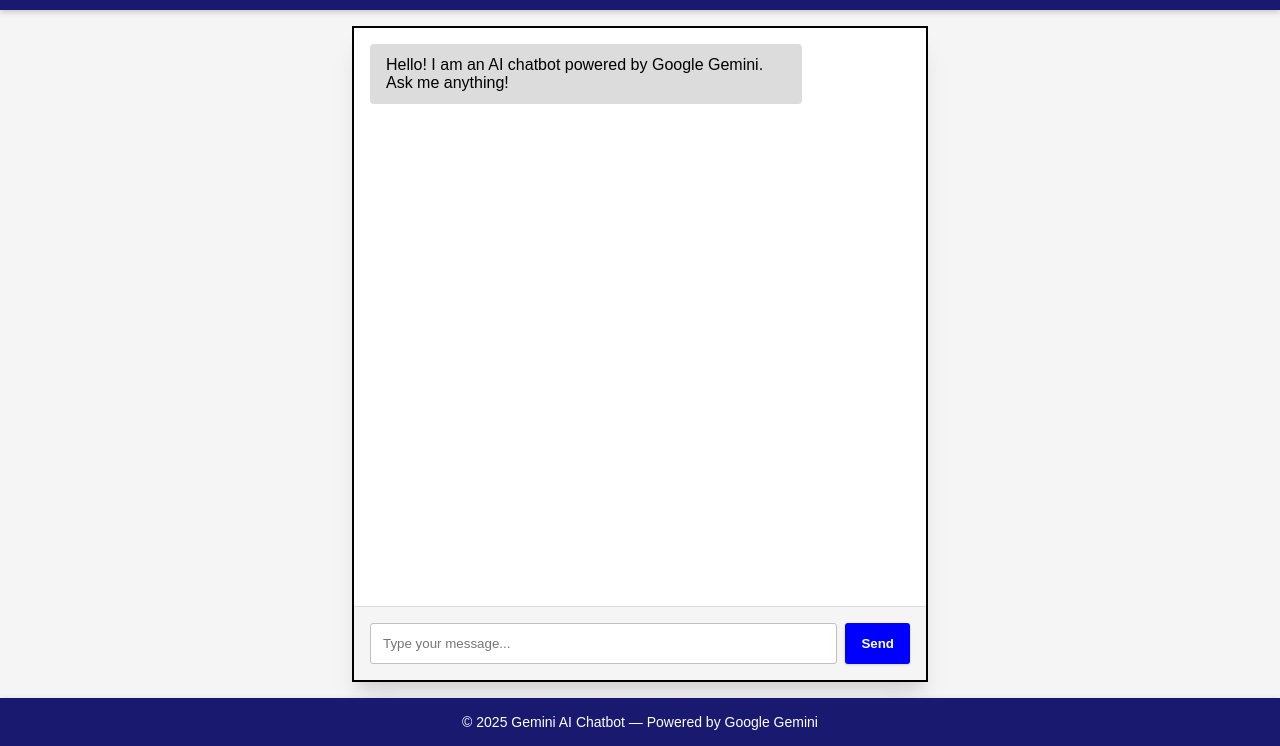
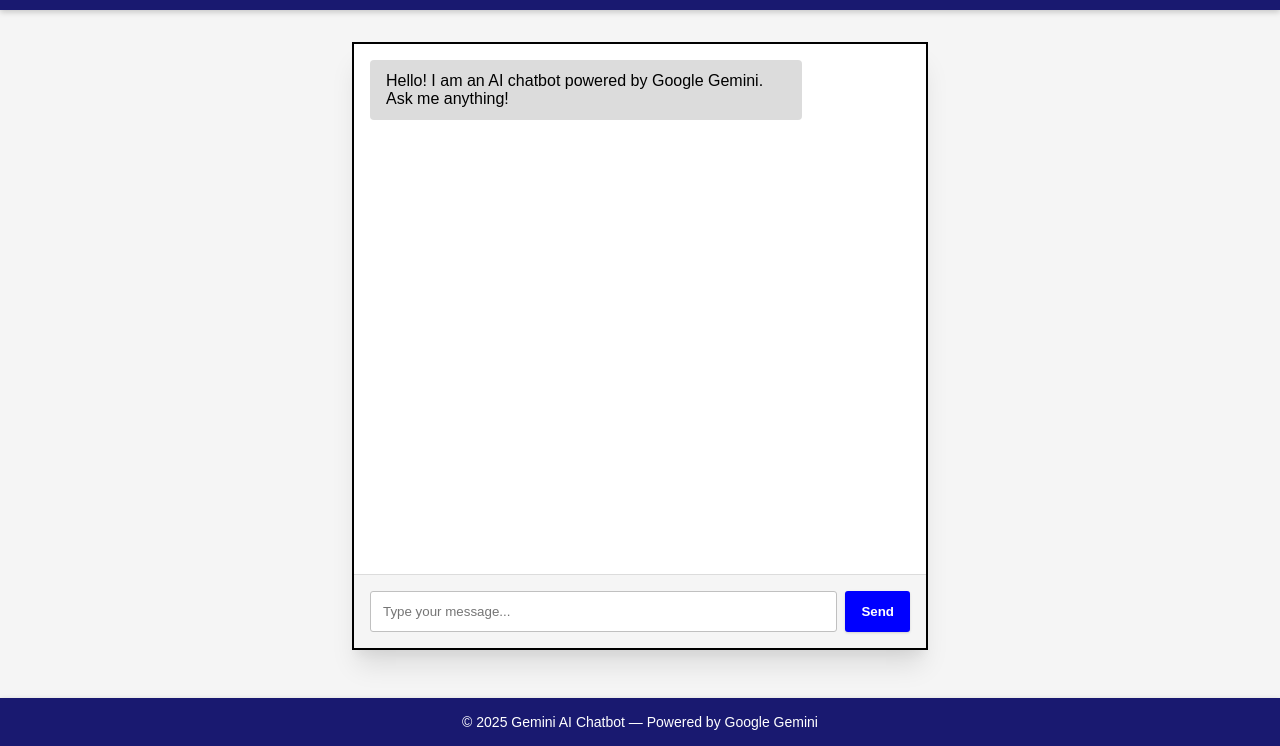
Before and after one commit to Francis3002-01/IT33A-AI-Chatbot-Midterm-Activity, a website: page public/index.html in a window 1280 px wide. Shown: the part 54-800 px from the top of the page. Drawn offline with Linux system fonts and the light colour scheme.

Commit message:
updated css again

```diff
--- a/public/style.css
+++ b/public/style.css
@@ -47,11 +47,15 @@ body {
     flex-direction: column;
     width: 95%;
     max-width: 36rem;
-    margin: 5rem auto 0.5rem auto;
     border: 2px solid black;
     background-color: white;
     box-shadow: 0 20px 25px -5px rgba(0,0,0,0.1), 0 10px 10px -5px rgba(0,0,0,0.05);
-    height: calc(100vh - 4rem - 3rem - 2rem);
+    position: absolute;
+    top: 6rem;
+    bottom: 6rem;
+    left: 0;
+    right: 0;
+    margin: 0 auto;
 }
 
 /* --- Chat Window --- */
```
